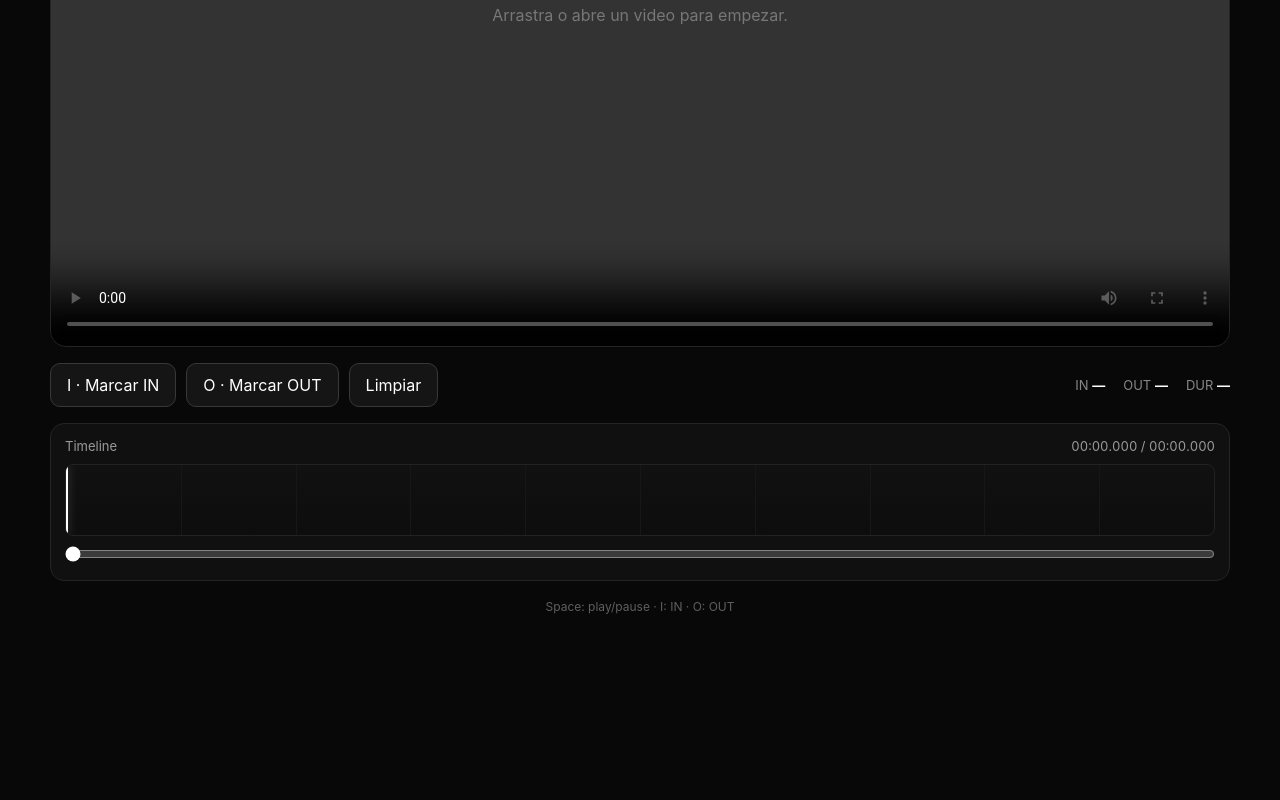
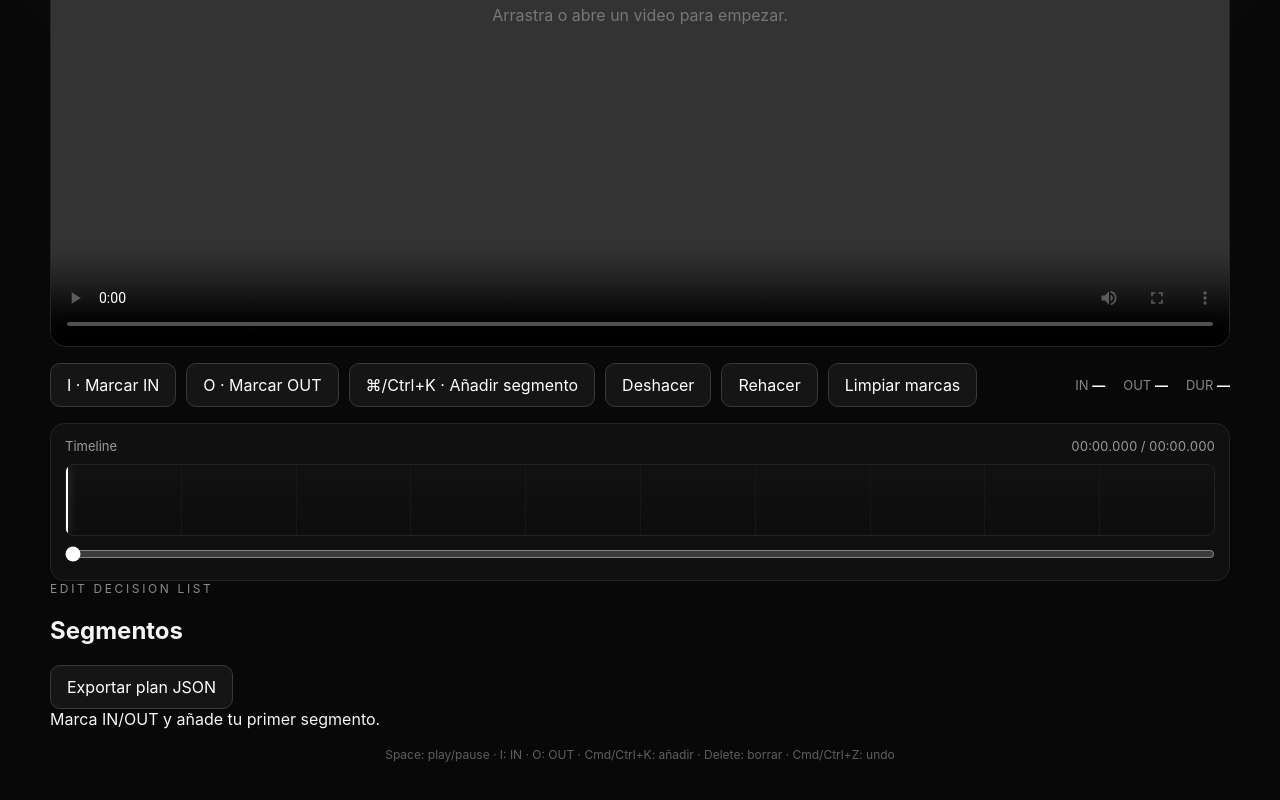
Before and after one commit to Blackmvmba88/videoeditor5, a website built with Vite: page index.html in a window 1280 px wide. Shown: the part 438-1238 px from the top of the page. Before the commit the page ends 1092 px from the top, so only its background shows below. Built offline with nearby package versions, Linux system fonts and the light colour scheme.

Commit message:
Add multi-cut WebUI controls

```diff
--- a/index.html
+++ b/index.html
@@ -27,7 +27,10 @@
       <section class="controls">
         <button id="markIn">I · Marcar IN</button>
         <button id="markOut">O · Marcar OUT</button>
-        <button id="clearMarks">Limpiar</button>
+        <button id="addSegment">⌘/Ctrl+K · Añadir segmento</button>
+        <button id="undo">Deshacer</button>
+        <button id="redo">Rehacer</button>
+        <button id="clearMarks">Limpiar marcas</button>
         <div class="readout">
           <span>IN <strong id="inValue">—</strong></span>
           <span>OUT <strong id="outValue">—</strong></span>
@@ -41,13 +44,26 @@
           <span id="timeValue">00:00.000 / 00:00.000</span>
         </div>
         <div id="timeline" class="timeline">
+          <div id="segmentsLayer" class="segments-layer"></div>
           <div id="selection" class="selection"></div>
           <div id="playhead" class="playhead"></div>
         </div>
         <input id="scrubber" type="range" min="0" max="1000" value="0" />
       </section>
 
-      <footer class="hint">Space: play/pause · I: IN · O: OUT</footer>
+      <section class="segments-card">
+        <div class="segments-header">
+          <div>
+            <div class="eyebrow">EDIT DECISION LIST</div>
+            <h2>Segmentos</h2>
+          </div>
+          <button id="exportPlan">Exportar plan JSON</button>
+        </div>
+        <div id="segmentsEmpty" class="segments-empty">Marca IN/OUT y añade tu primer segmento.</div>
+        <div id="segmentsList" class="segments-list"></div>
+      </section>
+
+      <footer class="hint">Space: play/pause · I: IN · O: OUT · Cmd/Ctrl+K: añadir · Delete: borrar · Cmd/Ctrl+Z: undo</footer>
     </main>
     <script type="module" src="/src/main.js"></script>
   </body>
```
